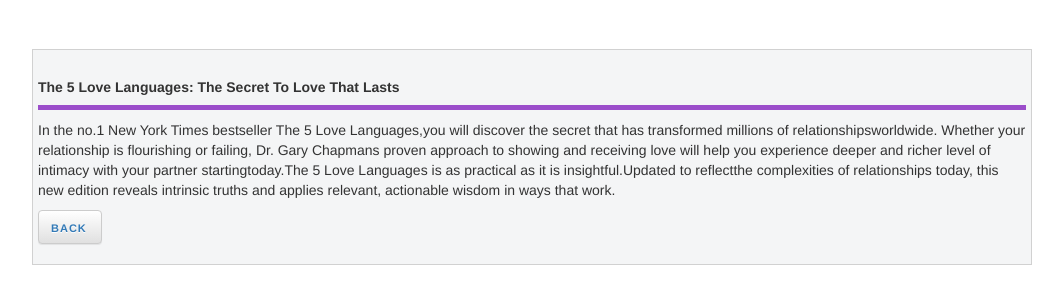
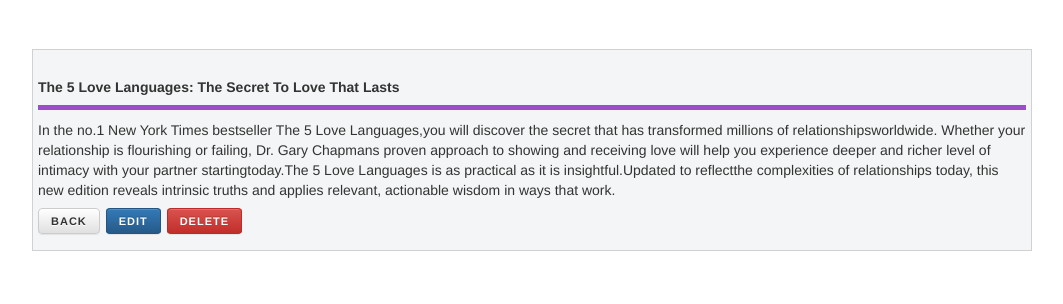
Before and after one commit to SudhanshuTiwari/Item-Catalog-App, a Flask app: page /catalog/1/items/1 in a window 1280 px wide. Shown: the part 51-355 px from the top of the page, without its empty margins (108-1171 px from the left). Run offline with Flask 2, Linux system fonts and the light colour scheme; a user stored in the database is signed in; data comes from the database, SQL or seed files in the repository; parts of the project's set-up code (start-up, migrations or seed data) failed here and were passed over; some libraries are stand-ins or nearby versions.

Commit message:
Ui changes for button types

```diff
--- a/templates/categories.html
+++ b/templates/categories.html
@@ -39,11 +39,9 @@
 			{% endfor %}
 
 		</ul>
-		<button type="button" class="btn btn-default">
-			{% if 'username' in session %}
-		 <a href="{{url_for('addCategoryItem')}}" class="button u list__add">Add Item</a>
+		{% if 'username' in session %}
+		 <a href="{{url_for('addCategoryItem')}}" class="button u list__add btn btn-default">Add Item</a>
 		 {% endif %}
-	 </button>
 
 	</div>
 </div>
--- a/templates/category.html
+++ b/templates/category.html
@@ -40,11 +40,11 @@
 						</a>
 					{% endfor %}
 				</ul>
-				<button type="button" class="btn btn-default">
+
 					{% if 'username' in session %}
-				 <a href="{{url_for('addCategoryItem')}}" class="button u list__add">Add Item</a>
+				 <a href="{{url_for('addCategoryItem')}}" class="button u list__add btn btn-default">Add Item</a>
 				 {% endif %}
-			 </button>
+
 			</div>
 		</div>
 	</div>
--- a/templates/categoryItem.html
+++ b/templates/categoryItem.html
@@ -12,19 +12,18 @@
 				{{categoryItem.description}}
 			</div>
 			<div class="category-item__controls">
-				<button type="button" class="btn btn-default">
-				<a href="{{url_for('showCategory', catalog_id = categoryItem.category_id)}}" class="controls__back">Back</a>
-			 </button>
+
+				<a href="{{url_for('showCategory', catalog_id = categoryItem.category_id)}}" class="controls__back btn btn-default">Back</a>
 
 
-						<!-- {% if 'username' in session and creator.id == session['user_id'] %}
-						<button type="button" class="btn btn-default">
-							<a href="{{url_for('editCategoryItem', catalog_id = categoryItem.category_id, item_id = categoryItem.id)}}" class="controls__edit">Edit</a>
-						</button>
-						<button type="button" class="btn btn-default">
-							<a href="{{url_for('deleteCategoryItem', catalog_id = categoryItem.category_id, item_id = categoryItem.id)}}" class="controls__delete">Delete</a>
-						</button>
-						{% endif %} -->
+
+					 {% if 'username' in session and creator.id == session['user_id'] %}
+
+							<a href="{{url_for('editCategoryItem', catalog_id = categoryItem.category_id, item_id = categoryItem.id)}}" class="controls__edit btn btn-primary">Edit</a>
+
+							<a href="{{url_for('deleteCategoryItem', catalog_id = categoryItem.category_id, item_id = categoryItem.id)}}" class="controls__delete btn btn-danger">Delete</a>
+
+						{% endif %}
 
 
 			</div>
```
Also changed, not shown: templates/addCategoryItem.html (+6 -3 lines).
